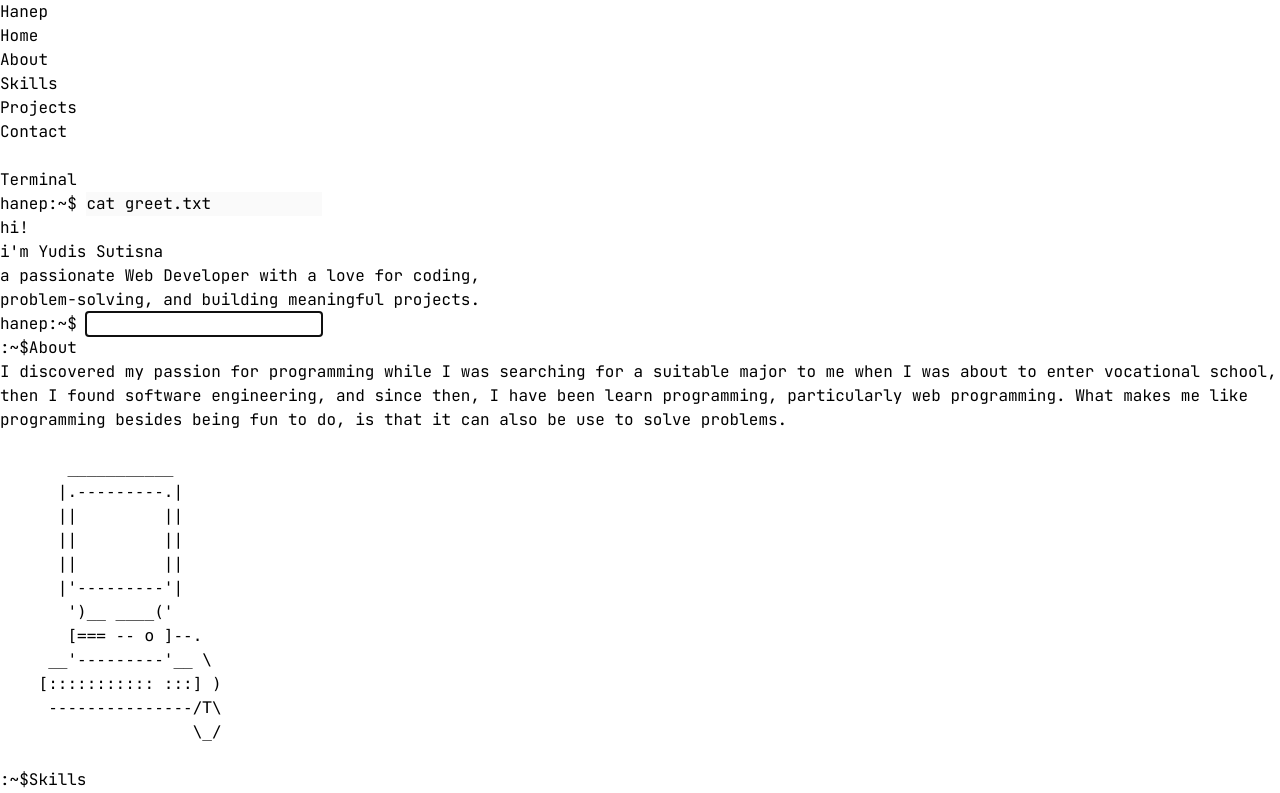
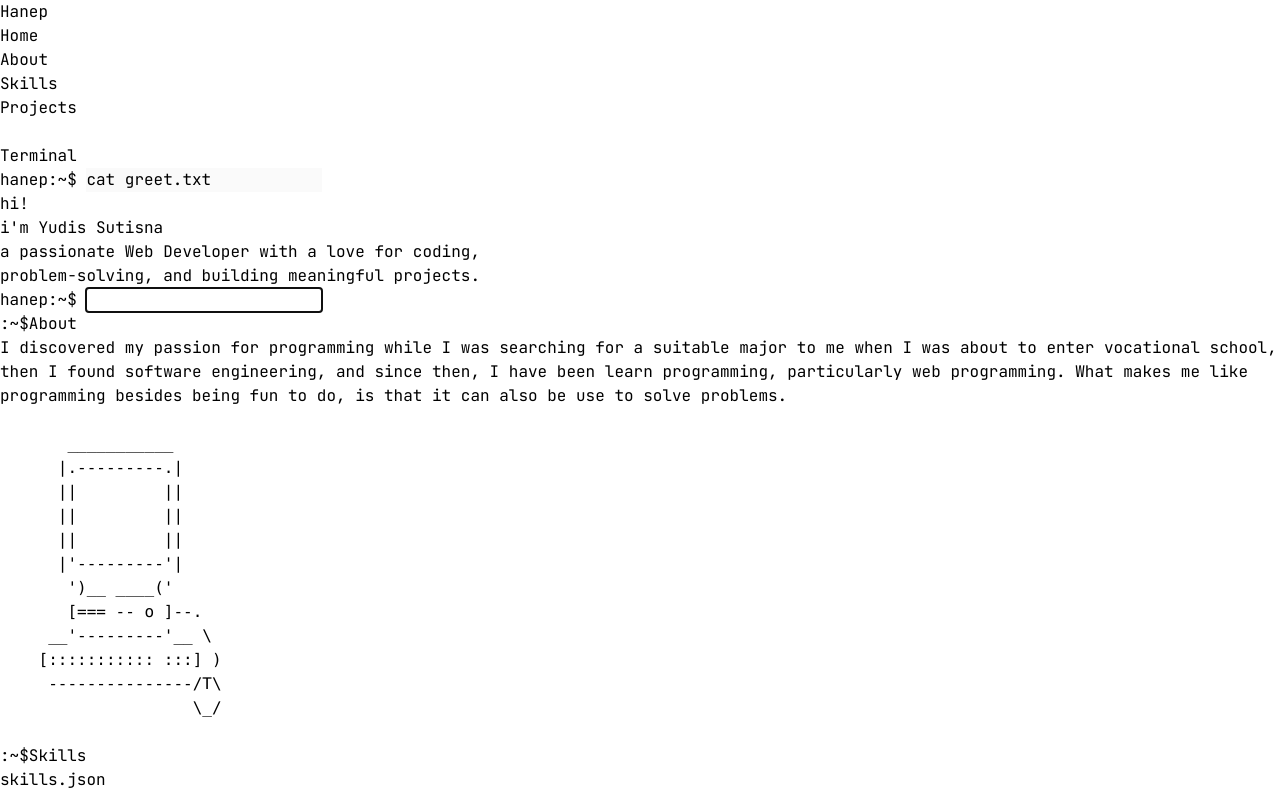
Before and after one commit to Hanep77/hanep77.github.io, a React (Vite) app: page / in a window 1280 px wide. Shown: the top 793 px of the page. Built offline with nearby package versions, Linux system fonts and the light colour scheme.

Commit message:
fix navbar

```diff
--- a/src/components/Navbar.tsx
+++ b/src/components/Navbar.tsx
@@ -8,7 +8,7 @@ export default function Navbar() {
   }
 
   return (
-    <nav className="h-16 flex justify-between items-center max-w-screen-md mx-auto px-4 xl:px-0">
+    <nav className="h-16 flex justify-between items-center max-w-screen-md mx-auto px-4 md:px-0">
       <div>
         <h1 className="text-2xl font-bold">Hanep</h1>
       </div>
@@ -26,9 +26,6 @@ export default function Navbar() {
           <li className="w-full md:w-auto text-center md:text-start">
             <a href="#projects" className="hover:text-green-500 block md:inline w-full border-b md:border-none border-zinc-700 p-4 md:p-0" onClick={handleSidebar}>Projects</a>
           </li>
-          <li className="w-full md:w-auto text-center md:text-start">
-            <a href="#contact" className="hover:text-green-500 block md:inline w-full border-b md:border-none border-zinc-700 p-4 md:p-0" onClick={handleSidebar}>Contact</a>
-          </li>
         </ul>
       </div>
       <div className="flex md:hidden gap-4">
```
